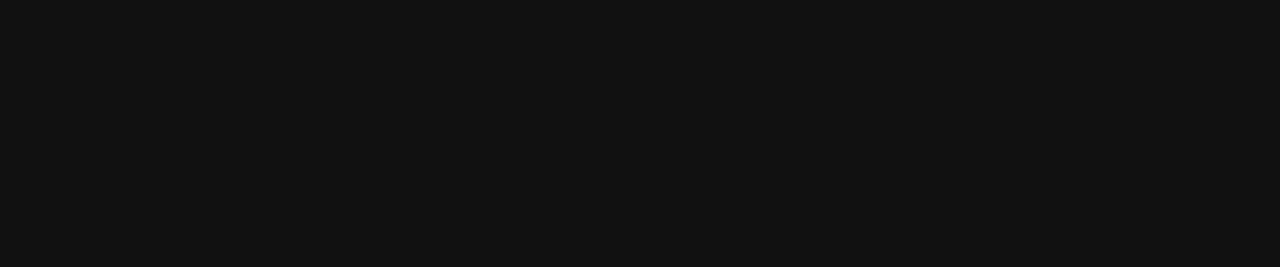
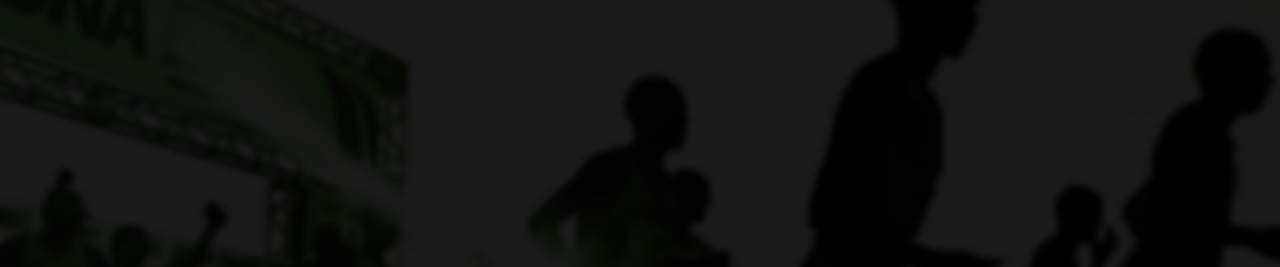
Before and after one commit to icebeat/mimejormarca.com, a plain HTML site: page index.html in a window 1280 px wide. Shown: the top 267 px of the page. Drawn offline with nearby package versions, Linux system fonts and the light colour scheme.

```diff
--- a/css/css.css
+++ b/css/css.css
@@ -34,6 +34,10 @@ section, .parallax {
 
 section {
   overflow: hidden;
+  background: url(../img/bg.jpg) no-repeat center center;
+  -webkit-background-size: cover;
+  -moz-background-size: cover;
+  background-size: cover;
 }
 
 .parallax {
```
